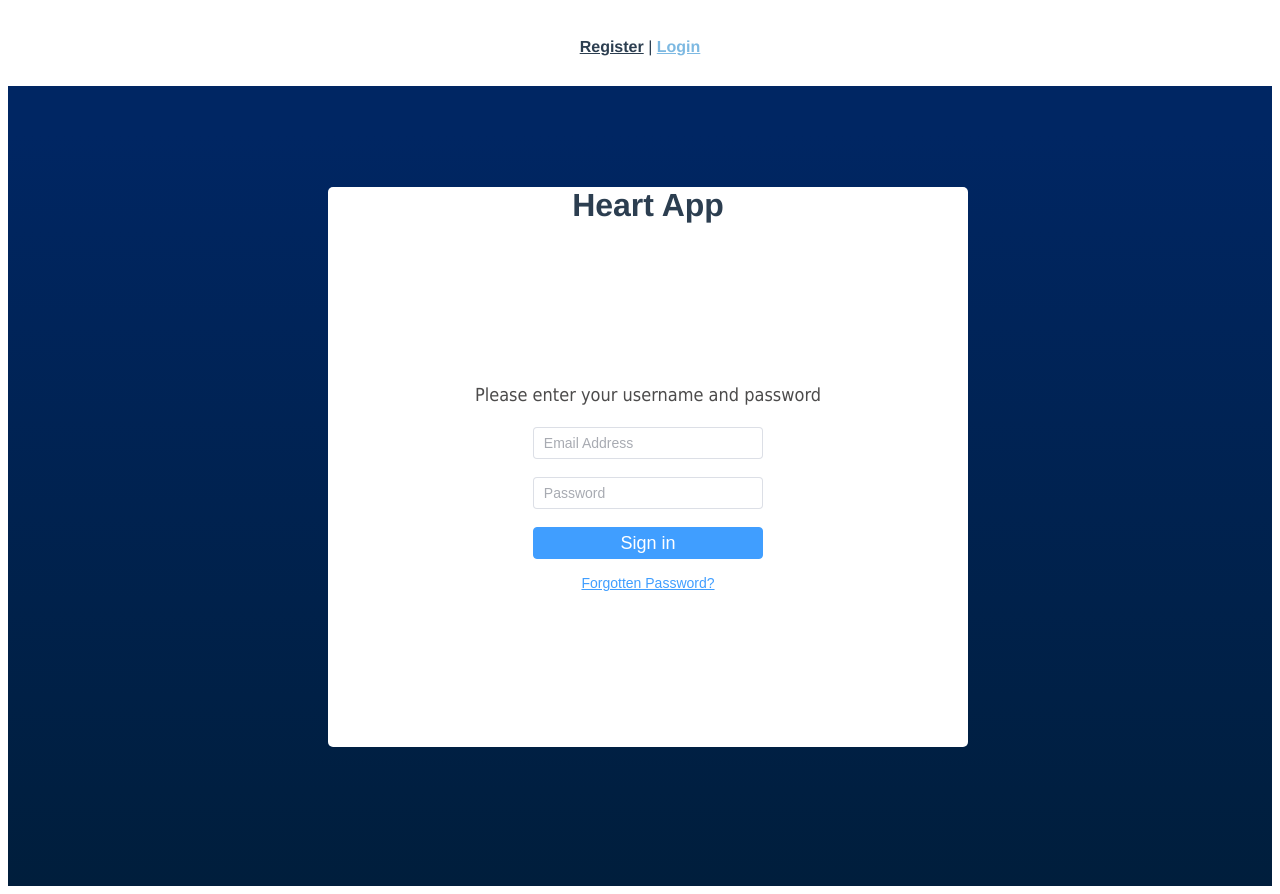
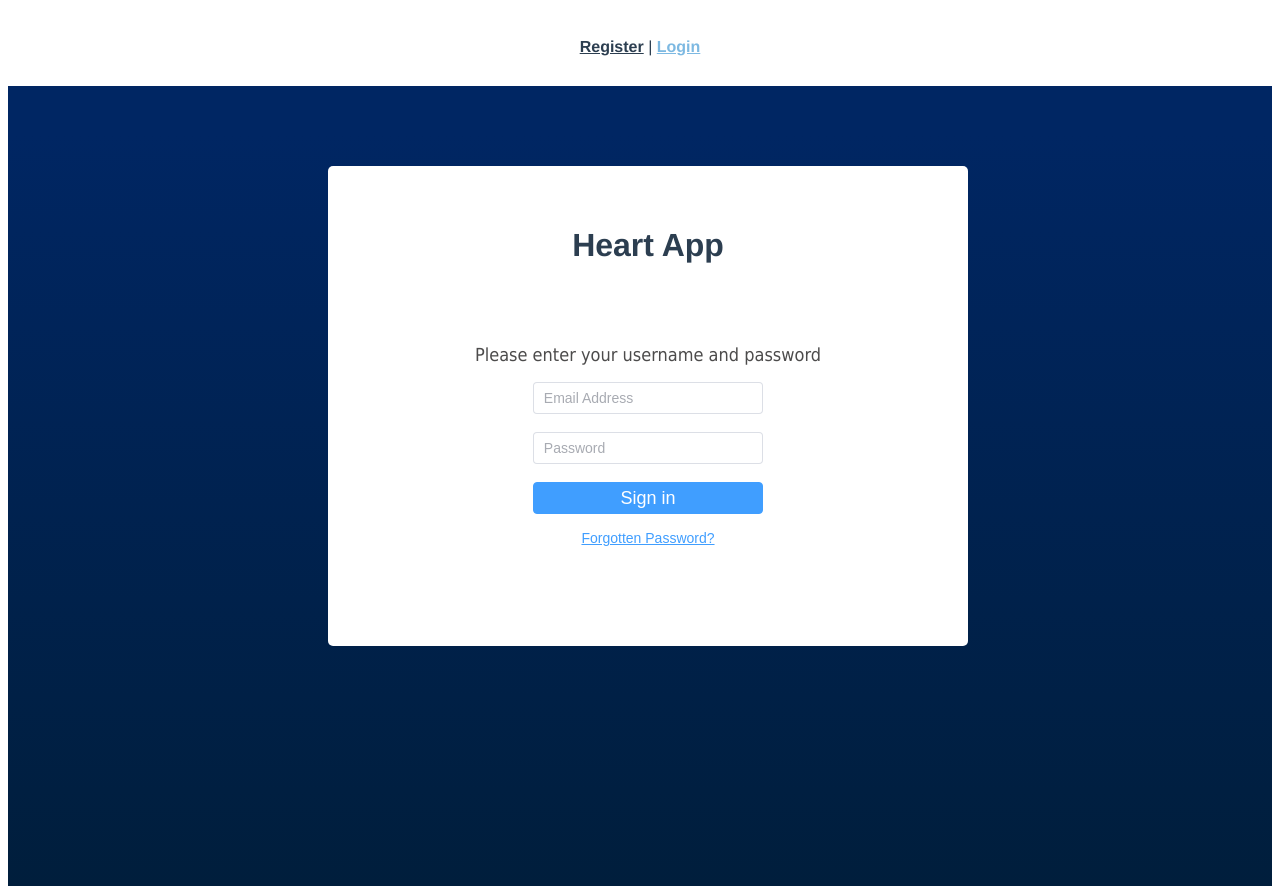
Before and after one commit to TerenceBruce/project, a Vue app in the folder heart-web-app/: page /#/login in a window 1280 px wide. Built offline with nearby package versions, Linux system fonts and the light colour scheme.

Commit message:
appearance tidied

```diff
--- a/heart-web-app/src/views/Login.vue
+++ b/heart-web-app/src/views/Login.vue
@@ -4,7 +4,6 @@
         ref="formRef"
         :model="form"
         >
-        <!-- <b>Login</b> -->
         <div class="container">
           <div class="header">
             <h1 id="title">Heart App</h1>
@@ -100,18 +99,19 @@ export default {
 
   .container {
       width: 50vw;
-      height: 70vh;
+      height: 60vh;
       border-radius: 5px;
       background-color: white;
       margin-left: 25vw;
   }
 
   .header {
-    height: 30vh;
+    height: 22vh;
+    padding-top: 5vh;
   }
 
   #subtitle {
-    margin-top: 20vh;
+    margin-top: 10vh;
     font-family: Tahoma;
     font-size: 18px;
     color: #4C4B4B;
--- a/heart-web-app/src/views/Register.vue
+++ b/heart-web-app/src/views/Register.vue
@@ -81,8 +81,8 @@
           type="primary"
           @click="register"
           >Create Account</el-button>
-        <p style="color: red;">{{err}}</p>
-        <p style="color: green;">{{success}}</p>
+        <p style="color: #D63737;">{{err}}</p>
+        <p style="color: #6CAC73;">{{success}}</p>
     </div>
   </div>
 </template>
@@ -156,6 +156,16 @@ export default {
       margin-left: 25vw;
   }
 
+  .header {
+    padding-top: 5vh;
+  }
+
+  #subtitle {
+    font-family: Tahoma;
+    font-size: 18px;
+    color: #4C4B4B;
+  }
+
   .left {
     width: 20vw;
     float: left;
```
